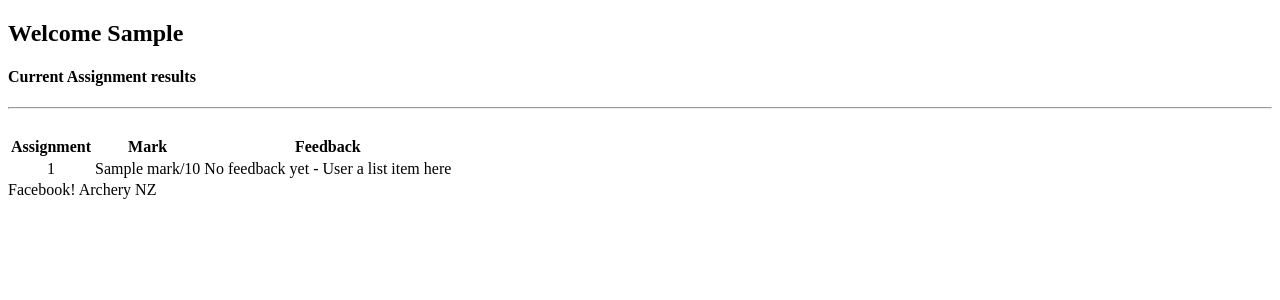
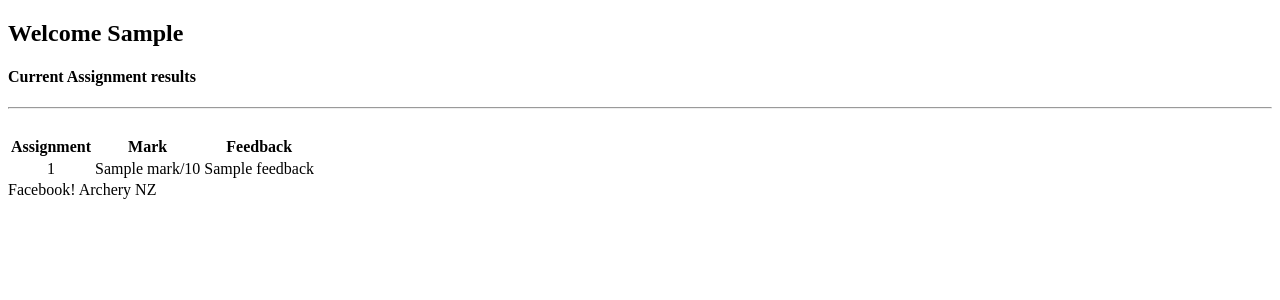
Before and after one commit to steveclifton/Massey-Marking-Webapp, a PHP site: template Views/welcome.view.php in a window 1280 px wide. Shown: the part 28-328 px from the top of the page. Run offline with PHP 8.4, Linux system fonts and the light colour scheme; the template is opened without the code that fills it: most values are stand-ins (such as "Sample title", 1, 10 or a date in 2020).

Commit message:
Displays the assignments feedback

```diff
--- a/Views/welcome.view.php
+++ b/Views/welcome.view.php
@@ -16,7 +16,7 @@
             <tr>
                 <td class="col-md-1 col-sm-1" style="text-align: center"> <?= $data['assignment_number'] ?> </td>
                 <td class="col-md-1 col-sm-1" style="text-align: center"> <?= $data['mark'] ?>/10</td>
-                <td class="col-md-4 col-sm-2"> No feedback yet - User a list item here </td>
+                <td class="col-md-4 col-sm-2"> <?= $data ['feedback'] ?> </td>
             </tr>
         <?php } ?>
         </tbody>
```
